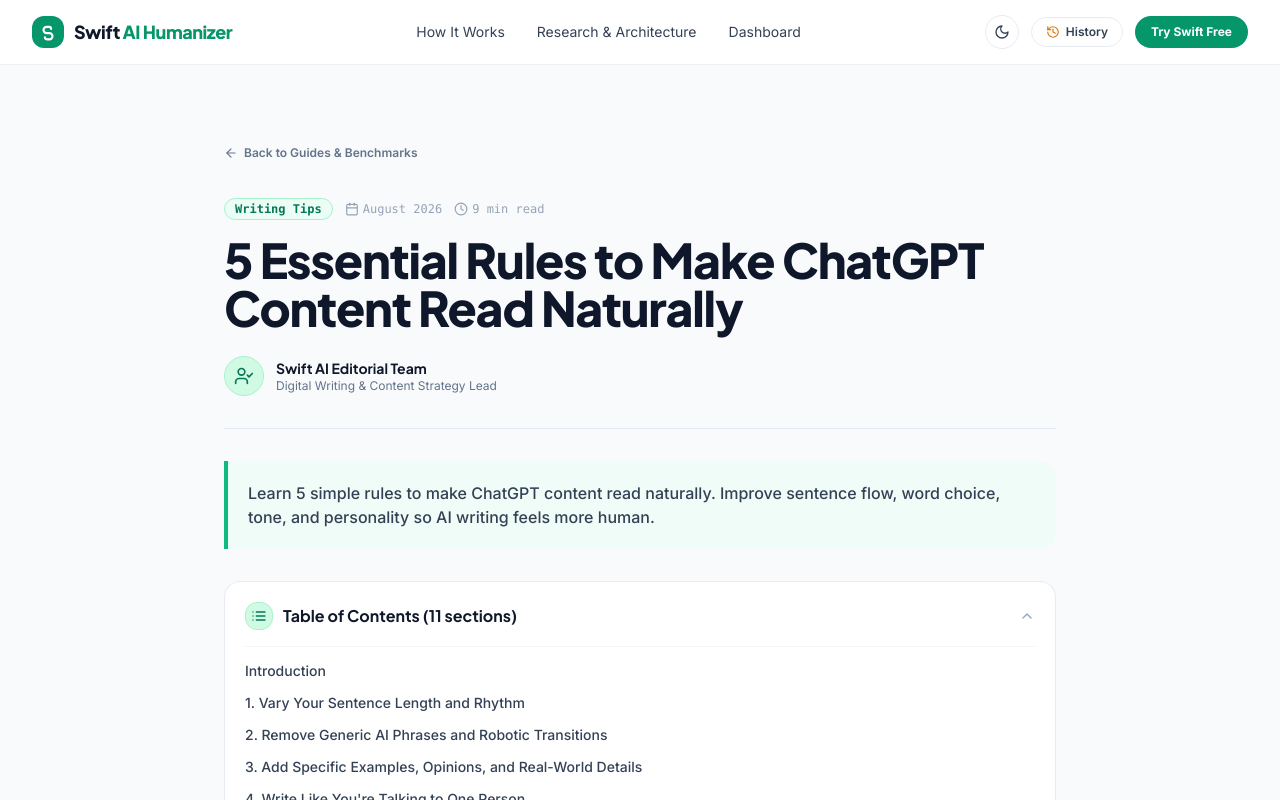
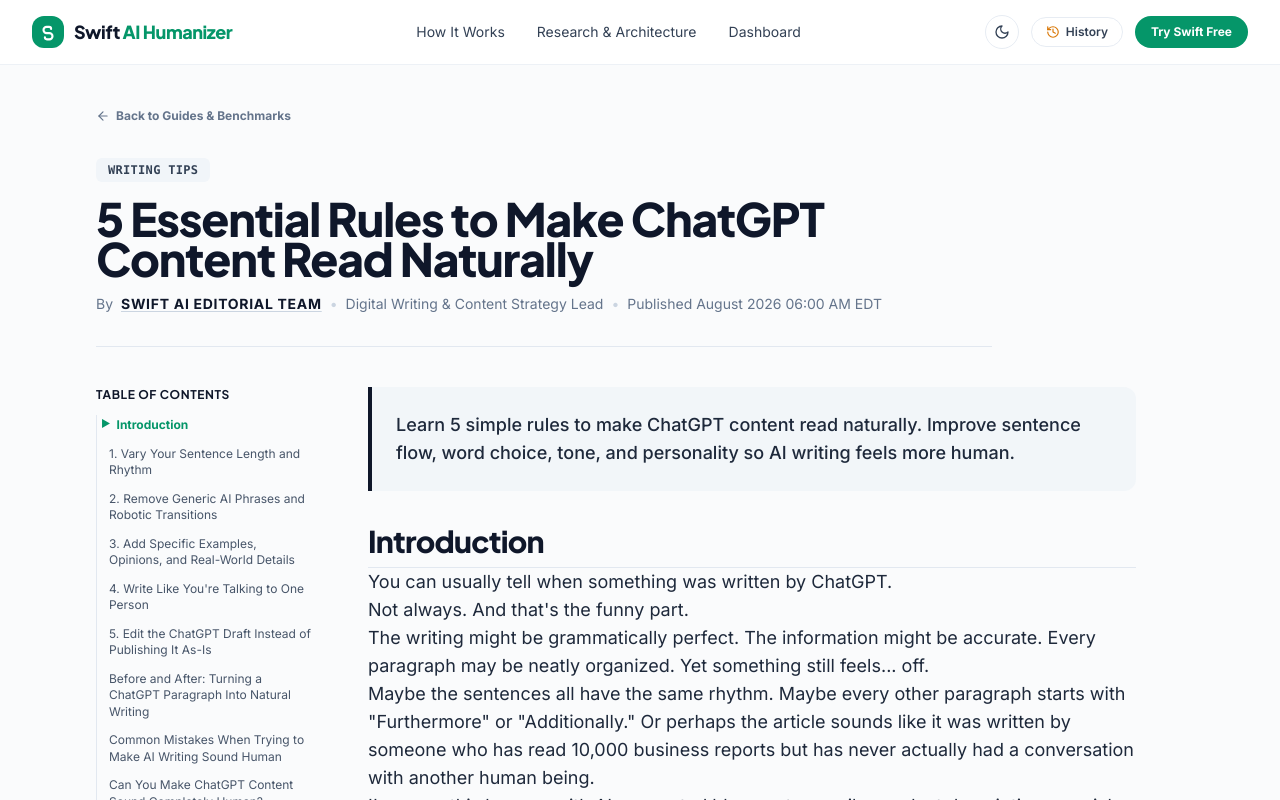
Before and after one commit to akashojha2011-jpg/swift-ai-humanizer, a Next.js app: page /blog/5-essential-tips-to-make-chatgpt-text-sound-human in a window 1280 px wide. Shown: the top 800 px of the page. Built offline with nearby package versions, Linux system fonts and the light colour scheme.

Commit message:
Implement Investopedia publication design layout for blog posts and blog index with left sticky sidebar TOC

```diff
--- a/app/blog/[slug]/page.tsx
+++ b/app/blog/[slug]/page.tsx
@@ -2,8 +2,8 @@ import { notFound } from "next/navigation";
 import Link from "next/link";
 import { BLOG_POSTS } from "@/lib/blogData";
 import { parseBlogMarkdown } from "@/lib/markdown";
-import { TableOfContents } from "@/components/TableOfContents";
-import { Calendar, Clock, ArrowLeft, ArrowRight, UserCheck, Sparkles } from "lucide-react";
+import { InvestopediaTOC } from "@/components/InvestopediaTOC";
+import { ArrowLeft, ArrowRight, Sparkles } from "lucide-react";
 
 interface BlogPostPageProps {
   params: {
@@ -71,90 +71,86 @@ export default function BlogPostPage({ params }: BlogPostPageProps) {
   };
 
   return (
-    <article className="max-w-4xl mx-auto px-4 sm:px-6 lg:px-8 py-12 space-y-8 font-sans">
+    <div className="min-h-screen bg-[#FAFBFC] dark:bg-[#0B1120] font-sans transition-colors">
       <script
         type="application/ld+json"
         dangerouslySetInnerHTML={{ __html: JSON.stringify(articleSchema) }}
       />
 
+      <div className="max-w-6xl mx-auto px-4 sm:px-6 lg:px-8 py-10">
+        {/* Back Link */}
         <Link
           href="/blog"
-        className="inline-flex items-center gap-1.5 text-xs font-semibold text-slate-500 hover:text-emerald-600 dark:hover:text-emerald-400 transition-colors"
+          className="inline-flex items-center gap-1.5 text-xs font-bold text-slate-500 hover:text-brand-600 dark:hover:text-emerald-400 mb-8 transition-colors"
         >
           <ArrowLeft className="w-3.5 h-3.5" />
           <span>Back to Guides &amp; Benchmarks</span>
         </Link>
 
-      {/* Post Header */}
-      <div className="space-y-4 border-b border-slate-200 dark:border-slate-800 pb-8">
-        <div className="flex flex-wrap items-center gap-3 text-xs text-slate-400 font-mono">
-          <span className="px-2.5 py-0.5 rounded-full bg-emerald-50 dark:bg-emerald-950/80 text-emerald-700 dark:text-emerald-300 border border-emerald-200 dark:border-emerald-800 font-bold">
+        {/* Investopedia Header Layout */}
+        <header className="max-w-4xl space-y-4 border-b border-slate-200 dark:border-slate-800 pb-8 mb-10">
+          <div className="inline-block px-3 py-1 rounded-md bg-slate-100 dark:bg-slate-800 text-slate-700 dark:text-slate-300 text-xs font-bold font-mono uppercase tracking-wide">
             {post.category}
-          </span>
-          <span className="flex items-center gap-1">
-            <Calendar className="w-3.5 h-3.5" />
-            {post.date}
-          </span>
-          <span className="flex items-center gap-1">
-            <Clock className="w-3.5 h-3.5" />
-            {post.readTime}
-          </span>
           </div>
 
-        <h1 className="font-heading font-extrabold text-3xl sm:text-4xl lg:text-5xl text-slate-900 dark:text-white leading-tight tracking-tight">
+          <h1 className="font-heading font-extrabold text-3xl sm:text-4xl lg:text-[46px] text-slate-900 dark:text-white leading-[1.15] tracking-tight">
             {post.title}
           </h1>
 
-        {/* Author Bylines */}
-        <div className="flex items-center gap-3 pt-2">
-          <div className="w-10 h-10 rounded-full bg-emerald-100 dark:bg-emerald-950 border border-emerald-200 dark:border-emerald-800 flex items-center justify-center text-emerald-700 dark:text-emerald-300 font-bold text-xs shrink-0">
-            <UserCheck className="w-5 h-5" />
+          {/* Investopedia Byline: By AUTHOR Published DATE */}
+          <div className="text-xs sm:text-sm text-slate-500 dark:text-slate-400 font-sans flex flex-wrap items-center gap-x-2 gap-y-1">
+            <span>By</span>
+            <span className="font-bold text-slate-900 dark:text-white uppercase tracking-wider underline underline-offset-2 decoration-slate-300 dark:decoration-slate-700">
+              {post.author}
+            </span>
+            <span className="text-slate-300 dark:text-slate-700">•</span>
+            <span>{post.authorTitle}</span>
+            <span className="text-slate-300 dark:text-slate-700">•</span>
+            <span>Published {post.date} 06:00 AM EDT</span>
           </div>
-          <div>
-            <div className="font-heading font-bold text-sm text-slate-900 dark:text-white">
-              {post.author}
+        </header>
+
+        {/* Investopedia 2-Column Main Content Layout */}
+        <div className="flex flex-col lg:flex-row gap-8 items-start">
+          {/* Sticky Left Sidebar Table of Contents */}
+          <InvestopediaTOC items={toc} />
+
+          {/* Main Article Content Column */}
+          <main className="flex-1 max-w-3xl min-w-0 space-y-8">
+            {/* Excerpt Lead Box */}
+            <div className="bg-slate-100/80 dark:bg-slate-900/90 border-l-4 border-slate-900 dark:border-emerald-500 p-6 rounded-r-xl text-base sm:text-lg text-slate-800 dark:text-slate-100 font-medium leading-relaxed">
+              {post.excerpt}
             </div>
-            <p className="text-xs text-slate-500 dark:text-slate-400 font-sans">
-              {post.authorTitle}
+
+            {/* Markdown Body Output */}
+            <div
+              className="prose prose-slate dark:prose-invert max-w-none text-base sm:text-lg leading-relaxed"
+              dangerouslySetInnerHTML={{ __html: html }}
+            />
+
+            {/* Investopedia Bottom CTA Banner */}
+            <div className="bg-slate-900 dark:bg-slate-950 rounded-2xl p-8 text-center text-white space-y-4 shadow-md mt-14 border border-slate-800">
+              <div className="inline-flex items-center gap-2 px-3 py-1 rounded-full bg-emerald-500/20 text-emerald-400 text-xs font-bold font-mono">
+                <Sparkles className="w-3.5 h-3.5" />
+                <span>Swift AI Humanizer Tool</span>
+              </div>
+              <h3 className="font-heading font-extrabold text-2xl sm:text-3xl text-white">
+                Ready to Humanize Your AI Content?
+              </h3>
+              <p className="text-xs sm:text-sm text-slate-300 max-w-md mx-auto font-sans">
+                Convert ChatGPT, Claude, and Gemini text into natural human writing with formatting preserved. 100% free with no account required.
               </p>
+              <Link
+                href="/#humanizer"
+                className="inline-flex items-center gap-2 px-8 py-3.5 rounded-full font-heading font-bold text-xs text-slate-900 bg-white hover:bg-emerald-400 transition-all hover:scale-105 shadow-md"
+              >
+                <span>Try Swift AI Humanizer Free</span>
+                <ArrowRight className="w-4 h-4" />
+              </Link>
+            </div>
+          </main>
         </div>
       </div>
     </div>
-
-      {/* Excerpt Lead Box */}
-      <div className="bg-emerald-50/60 dark:bg-slate-900/60 border-l-4 border-emerald-500 p-5 rounded-r-2xl text-sm sm:text-base text-slate-700 dark:text-slate-200 font-medium leading-relaxed shadow-2xs">
-        {post.excerpt}
-      </div>
-
-      {/* Collapsible H2-Only Table of Contents */}
-      <TableOfContents items={toc} />
-
-      {/* Main Content Body */}
-      <div
-        className="prose prose-slate dark:prose-invert max-w-none text-sm sm:text-base leading-relaxed space-y-6"
-        dangerouslySetInnerHTML={{ __html: html }}
-      />
-
-      {/* Bottom Call to Action Banner */}
-      <div className="bg-gradient-to-r from-emerald-600 via-emerald-700 to-emerald-800 rounded-3xl p-8 text-center text-white space-y-4 shadow-lg mt-12">
-        <div className="inline-flex items-center gap-2 px-3 py-1 rounded-full bg-white/20 text-white text-xs font-bold font-mono">
-          <Sparkles className="w-3.5 h-3.5" />
-          <span>Try Swift AI Humanizer Live</span>
-        </div>
-        <h3 className="font-heading font-extrabold text-2xl sm:text-3xl">
-          Humanize Your AI Drafts Free
-        </h3>
-        <p className="text-xs sm:text-sm opacity-90 max-w-md mx-auto font-sans">
-          Convert ChatGPT, Claude, and Gemini text into natural human writing with formatting preserved. Zero sign-up required.
-        </p>
-        <Link
-          href="/#humanizer"
-          className="inline-flex items-center gap-2 px-8 py-3.5 rounded-full font-heading font-bold text-xs text-emerald-950 bg-white hover:bg-slate-50 transition-all hover:scale-105 shadow-md"
-        >
-          <span>Humanize Your Text Now</span>
-          <ArrowRight className="w-4 h-4" />
-        </Link>
-      </div>
-    </article>
   );
 }
--- /dev/null
+++ b/components/InvestopediaTOC.tsx
@@ -0,0 +1,114 @@
+"use client";
+
+import { useEffect, useState } from "react";
+import { TOCItem } from "@/lib/markdown";
+import { ChevronRight, List } from "lucide-react";
+
+interface InvestopediaTOCProps {
+  items: TOCItem[];
+}
+
+export function InvestopediaTOC({ items }: InvestopediaTOCProps) {
+  const [activeId, setActiveId] = useState<string>("");
+  const [isMobileOpen, setIsMobileOpen] = useState(false);
+
+  useEffect(() => {
+    if (typeof window === "undefined" || items.length === 0) return;
+
+    const observer = new IntersectionObserver(
+      (entries) => {
+        entries.forEach((entry) => {
+          if (entry.isIntersecting) {
+            setActiveId(entry.target.id);
+          }
+        });
+      },
+      { rootMargin: "-80px 0px -60% 0px", threshold: 0.1 }
+    );
+
+    items.forEach((item) => {
+      const el = document.getElementById(item.id);
+      if (el) observer.observe(el);
+    });
+
+    return () => observer.disconnect();
+  }, [items]);
+
+  if (!items || items.length === 0) return null;
+
+  return (
+    <>
+      {/* Mobile Collapsible TOC */}
+      <div className="lg:hidden bg-slate-50 dark:bg-slate-900/90 border border-slate-200 dark:border-slate-800 rounded-2xl p-4 my-6">
+        <button
+          onClick={() => setIsMobileOpen(!isMobileOpen)}
+          className="w-full flex items-center justify-between text-left font-heading font-bold text-sm text-slate-900 dark:text-white"
+        >
+          <div className="flex items-center gap-2">
+            <List className="w-4 h-4 text-emerald-600 dark:text-emerald-400" />
+            <span>Table of Contents</span>
+          </div>
+          <span className="text-xs text-slate-500 font-mono">
+            {isMobileOpen ? "Hide" : "Show"}
+          </span>
+        </button>
+
+        {isMobileOpen && (
+          <ul className="mt-3 pt-3 border-t border-slate-200 dark:border-slate-800 space-y-2 text-xs font-sans">
+            {items.map((item) => {
+              const isActive = activeId === item.id;
+              return (
+                <li key={item.id}>
+                  <a
+                    href={`#${item.id}`}
+                    onClick={() => setIsMobileOpen(false)}
+                    className={`flex items-center gap-1.5 transition-colors ${
+                      isActive
+                        ? "text-brand-600 dark:text-emerald-400 font-bold"
+                        : "text-slate-600 dark:text-slate-400 hover:text-slate-900 dark:hover:text-white"
+                    }`}
+                  >
+                    {isActive && <ChevronRight className="w-3 h-3 shrink-0" />}
+                    <span>{item.text}</span>
+                  </a>
+                </li>
+              );
+            })}
+          </ul>
+        )}
+      </div>
+
+      {/* Desktop Investopedia Left Sticky Sidebar TOC */}
+      <aside className="hidden lg:block w-60 shrink-0 self-start sticky top-28 space-y-3 pr-6">
+        <h4 className="font-heading font-bold text-xs uppercase tracking-wider text-slate-900 dark:text-white">
+          Table of Contents
+        </h4>
+
+        <ul className="space-y-2 text-xs font-sans border-l border-slate-200 dark:border-slate-800/80 pl-3">
+          {items.map((item) => {
+            const isActive = activeId === item.id;
+            return (
+              <li key={item.id} className="relative">
+                <a
+                  href={`#${item.id}`}
+                  className={`group flex items-start gap-1.5 py-0.5 leading-snug transition-all ${
+                    isActive
+                      ? "text-brand-600 dark:text-emerald-400 font-bold pl-1"
+                      : "text-slate-600 dark:text-slate-400 hover:text-slate-900 dark:hover:text-white"
+                  }`}
+                >
+                  {isActive && (
+                    <span className="text-brand-600 dark:text-emerald-400 font-bold text-[10px] select-none -ml-3">
+                      ▶
+                    </span>
+                  )}
+                  <span>{item.text}</span>
+                </a>
+              </li>
+            );
+          })}
+        </ul>
+      </aside>
+    </>
+  );
+}
```
Also changed, not shown: app/blog/page.tsx (+67 -25 lines), lib/markdown.ts (+16 -18 lines). Lines whose indentation alone changed are shown as unchanged.
